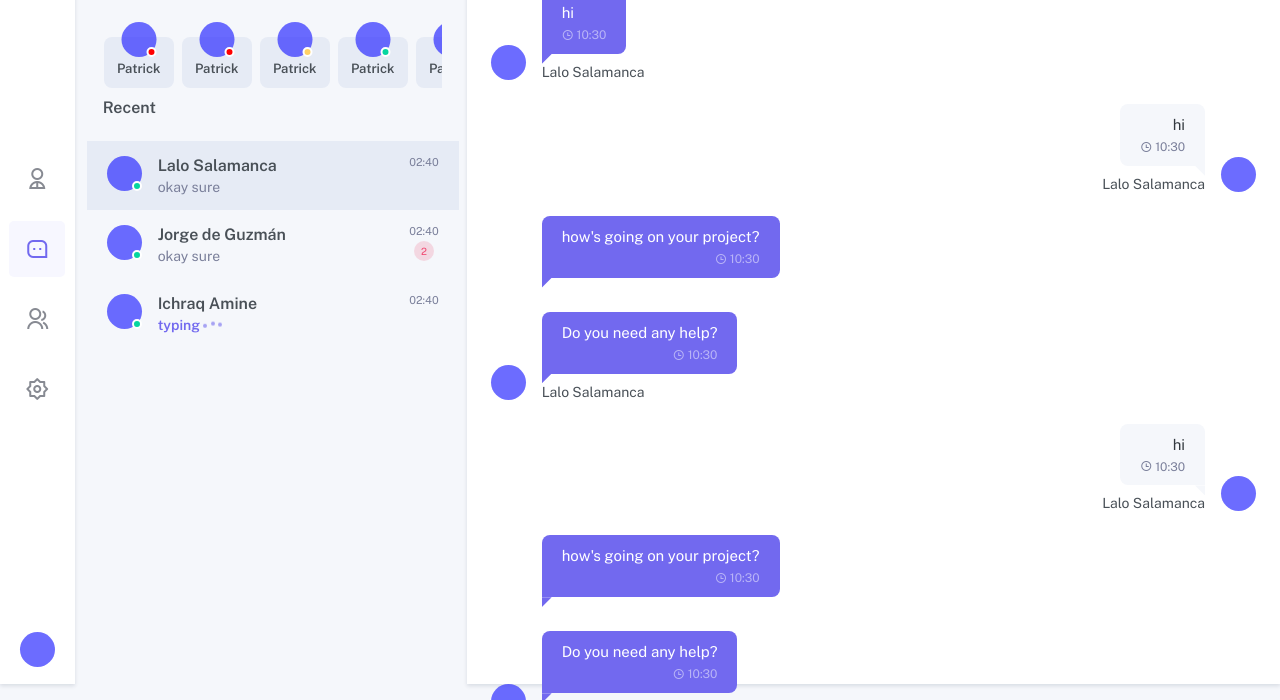
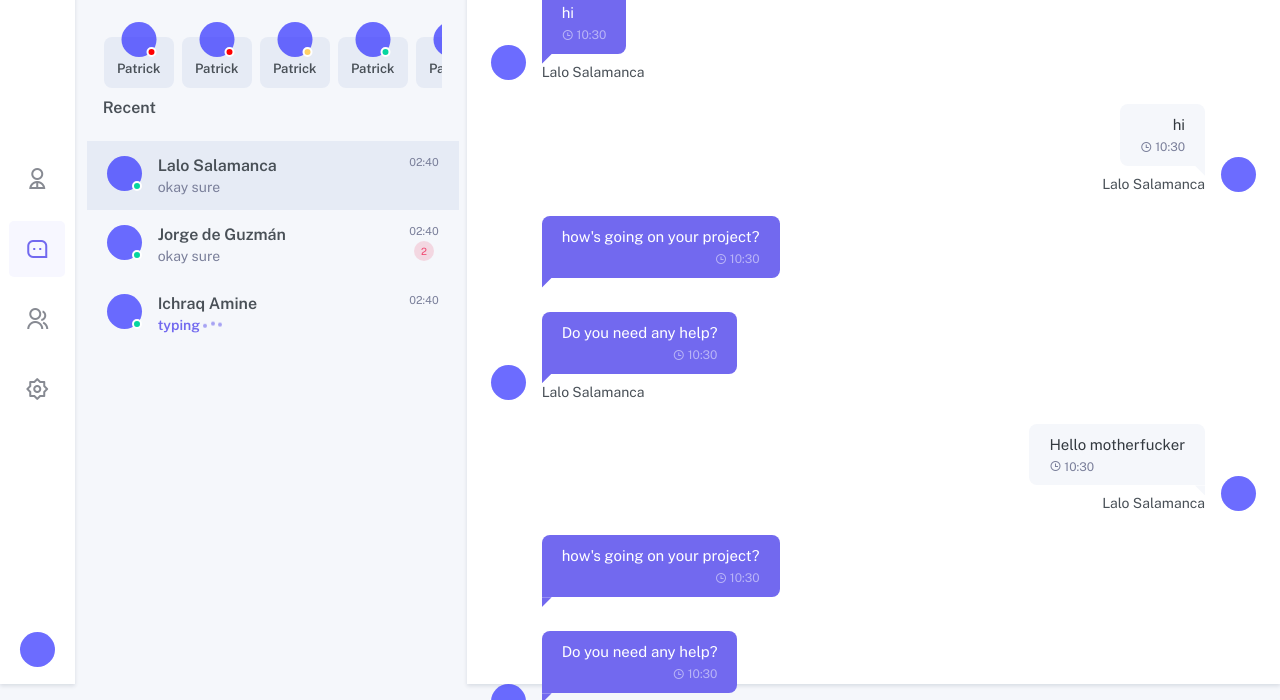
Before and after one commit to aodevv/tayti-chat, a website: page index.html in a window 1280 px wide. Shown: the part 116-816 px from the top of the page. Drawn offline with nearby package versions, Linux system fonts and the light colour scheme.

Commit message:
begun right chat section

```diff
--- a/index.html
+++ b/index.html
@@ -226,7 +226,7 @@
                             <div class="user-thumbnail"></div>
                             <div class="text__wrap">
                                 <div class="text__wrap--content">
-                                    <p>hi</p>
+                                    <p>Hello motherfucker</p>
                                     <p class="chat-time"><i class="u-vertical-align ri-time-line"></i><span class="u-vertical-align"> 10:30</span></p>
                                 </div>
                                 <div class="conversation-name">Lalo Salamanca</div>
--- a/sass/pages/_home.scss
+++ b/sass/pages/_home.scss
@@ -219,6 +219,7 @@
 
             .chat-time{
               color: $color-grey-dark-2 !important;
+              text-align: left !important;
             }
 
             &::after{
```
Also changed, not shown: css/style.css, 1 other file.
